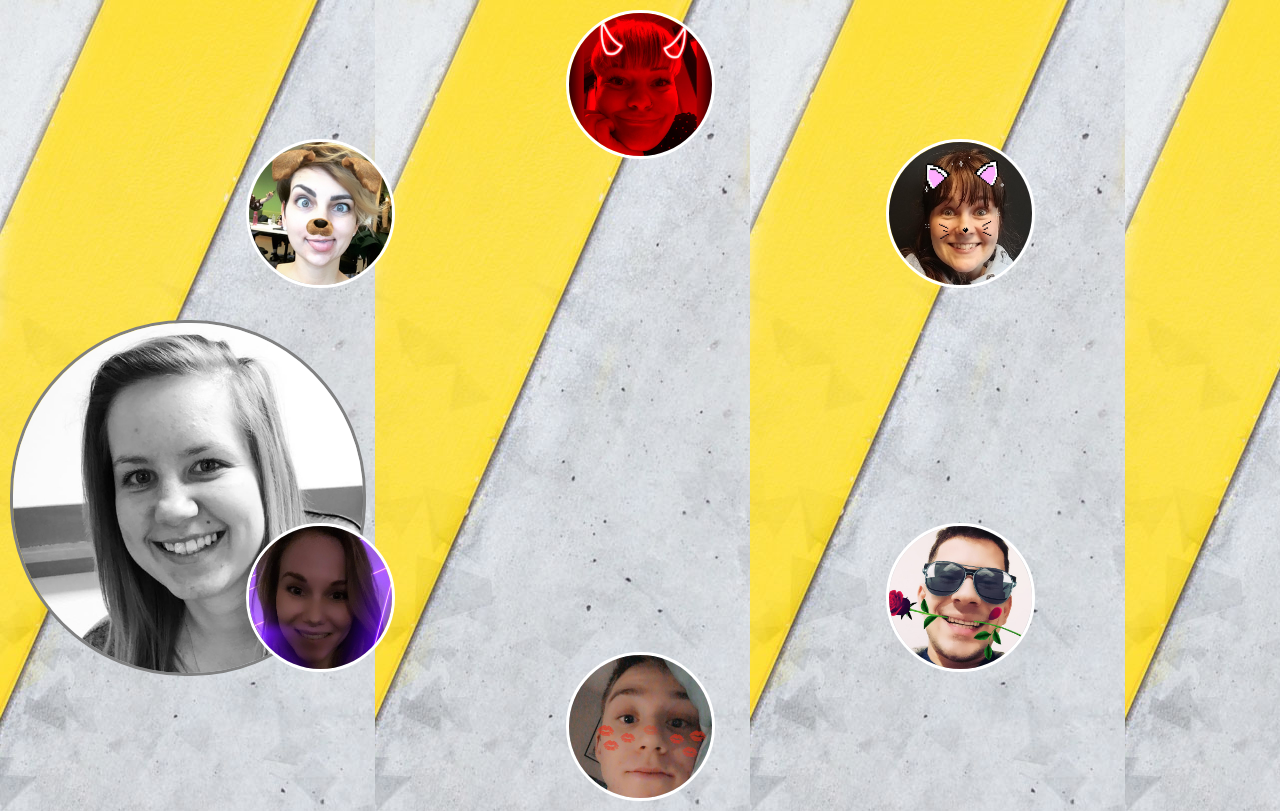
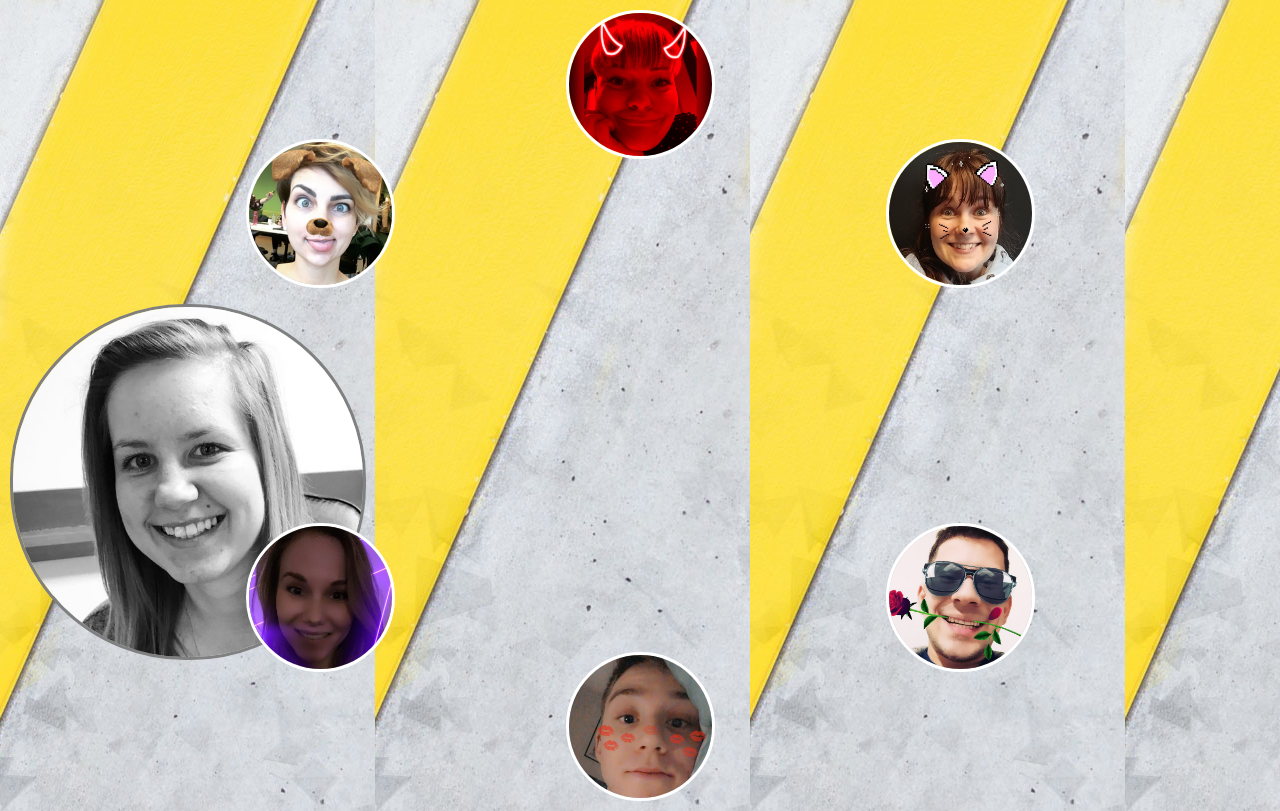
Before and after one commit to kristinedzu/HappyBD, a plain HTML site: page index.html in a window 1280 px wide. Drawn offline with Linux system fonts and the light colour scheme.

Commit message:
Update mystyle.css

```diff
--- a/mystyle.css
+++ b/mystyle.css
@@ -77,7 +77,7 @@ body {
     border-radius: ;
     position: absolute;
     z-index: -1;
-    top: 40%;
+    top: 38%;
     left: 10px;
 
 }
```
